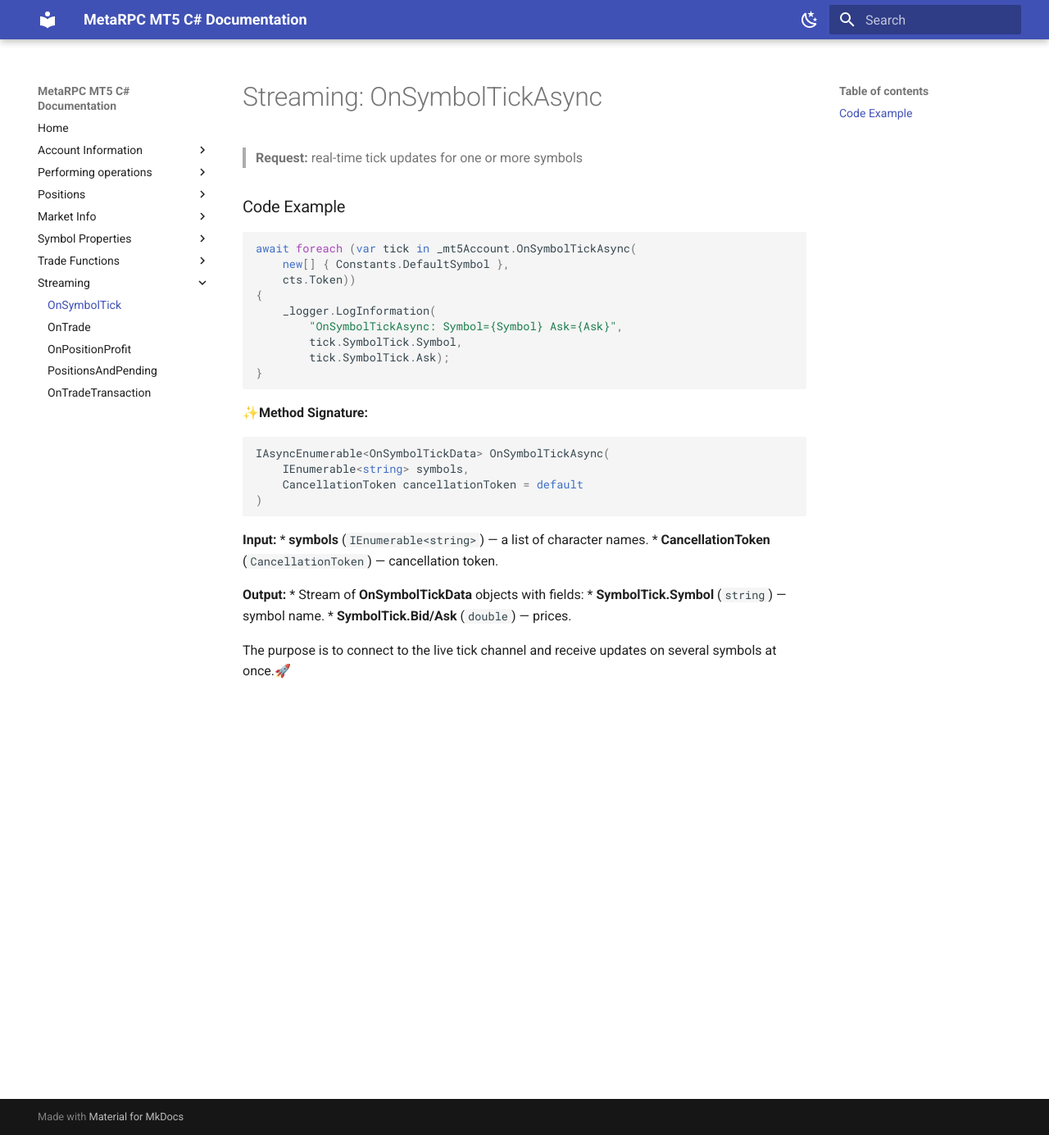
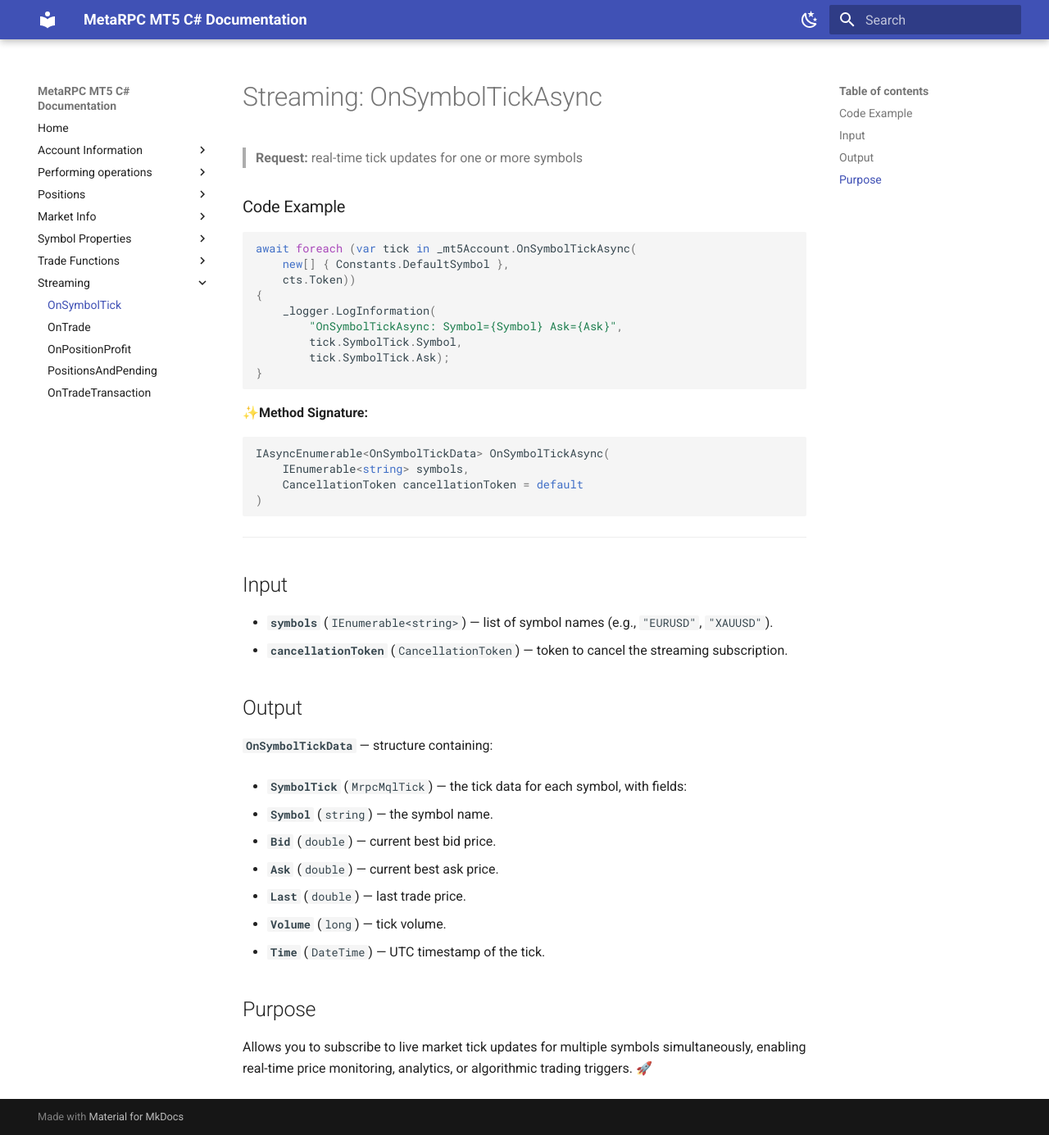
Before and after one commit to MetaRPC/CSharpMT5, an MkDocs documentation site: the page built from docs/DoStreaming/OnSymbolTickAsync.md, in a window 1280 px wide and 1385 px high. Shown: the whole window at 82% size. Built offline with MkDocs 1.6.1 and Material for MkDocs 9.7.7, drawn with Linux system fonts in a browser that asks for light colours.

Commit message:
Update OnSymbolTickAsync.md

````diff
--- a/docs/DoStreaming/OnSymbolTickAsync.md
+++ b/docs/DoStreaming/OnSymbolTickAsync.md
@@ -15,20 +15,36 @@ await foreach (var tick in _mt5Account.OnSymbolTickAsync(
         tick.SymbolTick.Ask);
 }
 ```
+
 ✨**Method Signature:**
+
 ```csharp
 IAsyncEnumerable<OnSymbolTickData> OnSymbolTickAsync(
     IEnumerable<string> symbols,
     CancellationToken cancellationToken = default
 )
 ```
- **Input:**
- * **symbols** (`IEnumerable<string>`) — a list of character names.
- * **CancellationToken** (`CancellationToken`) — cancellation token.
 
- **Output:**
- * Stream of **OnSymbolTickData** objects with fields:
-  * **SymbolTick.Symbol** (`string`) — symbol name.
-  * **SymbolTick.Bid/Ask** (`double`) — prices.
+---
 
-The purpose is to connect to the live tick channel and receive updates on several symbols at once.🚀
+## Input
+
+* **`symbols`** (`IEnumerable<string>`) — list of symbol names (e.g., `"EURUSD"`, `"XAUUSD"`).
+* **`cancellationToken`** (`CancellationToken`) — token to cancel the streaming subscription.
+
+## Output
+
+**`OnSymbolTickData`** — structure containing:
+
+* **`SymbolTick`** (`MrpcMqlTick`) — the tick data for each symbol, with fields:
+
+  * **`Symbol`** (`string`) — the symbol name.
+  * **`Bid`** (`double`) — current best bid price.
+  * **`Ask`** (`double`) — current best ask price.
+  * **`Last`** (`double`) — last trade price.
+  * **`Volume`** (`long`) — tick volume.
+  * **`Time`** (`DateTime`) — UTC timestamp of the tick.
+
+## Purpose
+
+Allows you to subscribe to live market tick updates for multiple symbols simultaneously, enabling real-time price monitoring, analytics, or algorithmic trading triggers. 🚀
````
